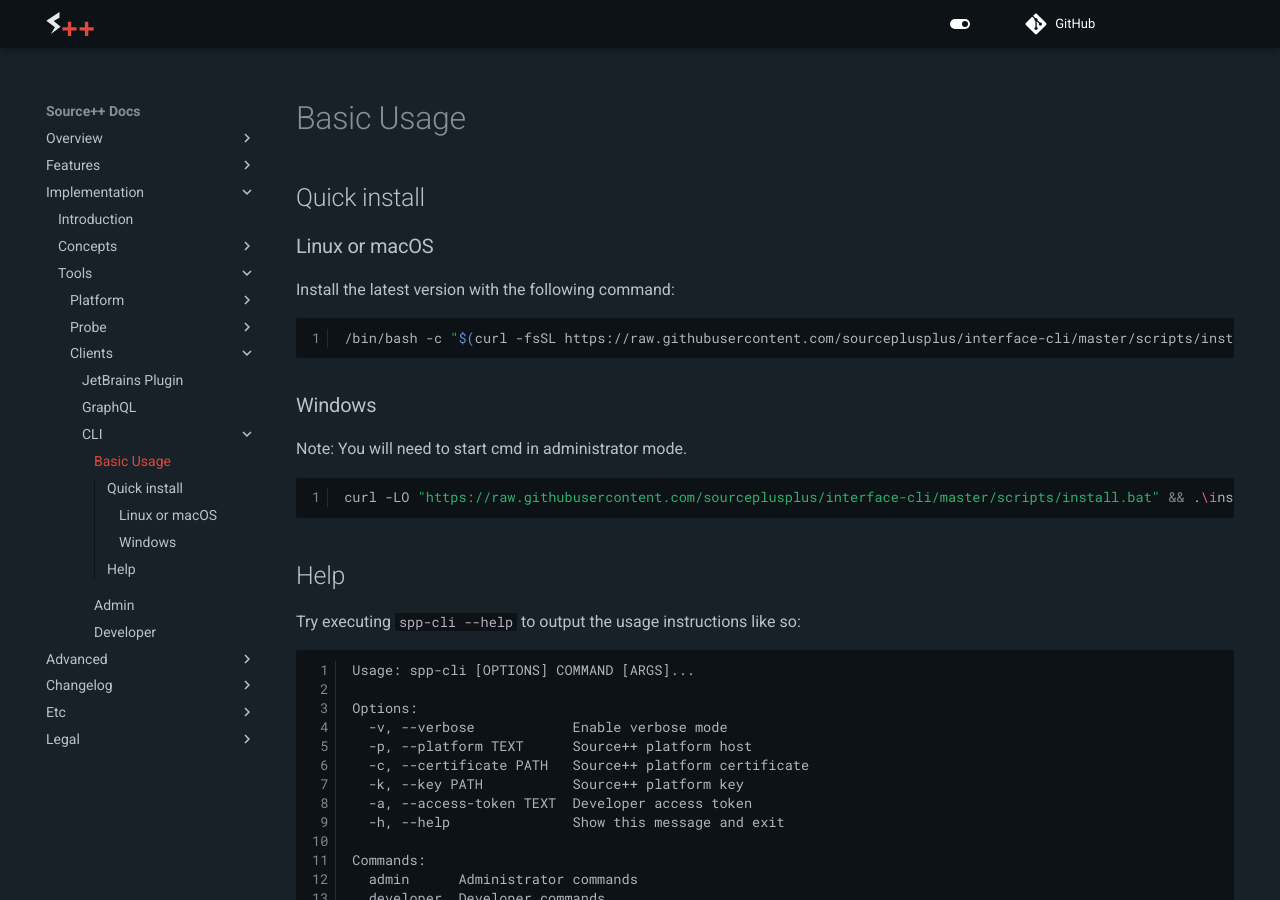
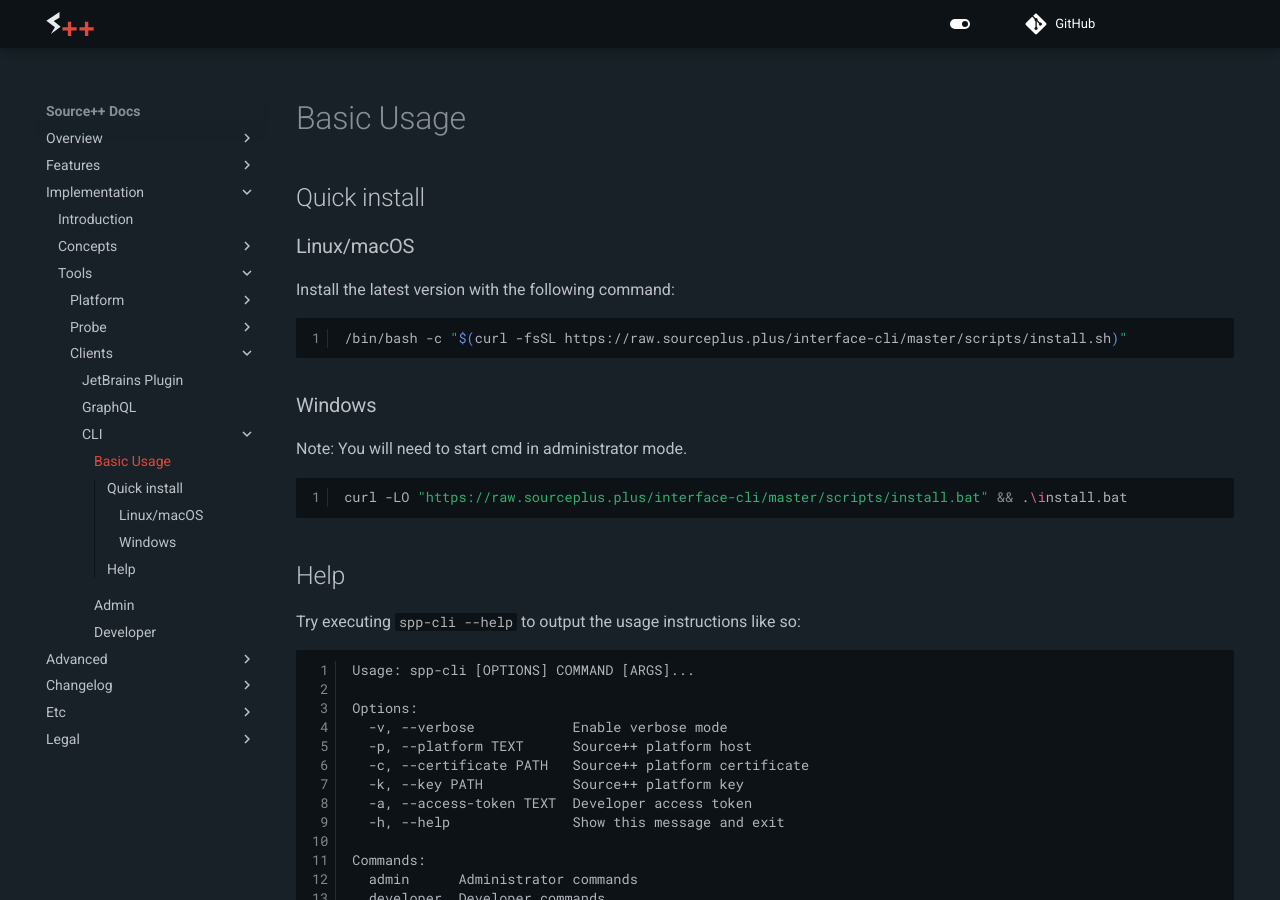
Before and after one commit to sourceplusplus/documentation, an MkDocs documentation site: the page built from docs/implementation/tools/clients/cli/README.md, in a window 1280 px wide and 900 px high. Built offline with MkDocs 1.6.1 and Material for MkDocs 9.7.7, drawn with Linux system fonts in a browser that asks for light colours; comment, search, counter and statistics services are not loaded; the version menu is left out.

Commit message:
refactor

````diff
--- a/docs/implementation/tools/clients/cli/README.md
+++ b/docs/implementation/tools/clients/cli/README.md
@@ -2,12 +2,12 @@
 
 ## Quick install
 
-### Linux or macOS
+### Linux/macOS
 
 Install the latest version with the following command:
 
 ```shell
-/bin/bash -c "$(curl -fsSL https://raw.githubusercontent.com/sourceplusplus/interface-cli/master/scripts/install.sh)"
+/bin/bash -c "$(curl -fsSL https://raw.sourceplus.plus/interface-cli/master/scripts/install.sh)"
 ```
 
 ### Windows
@@ -15,7 +15,7 @@ Install the latest version with the following command:
 Note: You will need to start cmd in administrator mode.
 
 ```shell
-curl -LO "https://raw.githubusercontent.com/sourceplusplus/interface-cli/master/scripts/install.bat" && .\install.bat
+curl -LO "https://raw.sourceplus.plus/interface-cli/master/scripts/install.bat" && .\install.bat
 ```
 
 ## Help
````
